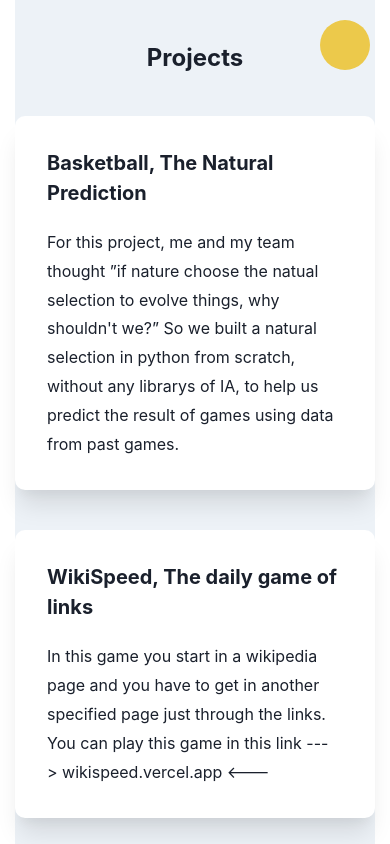
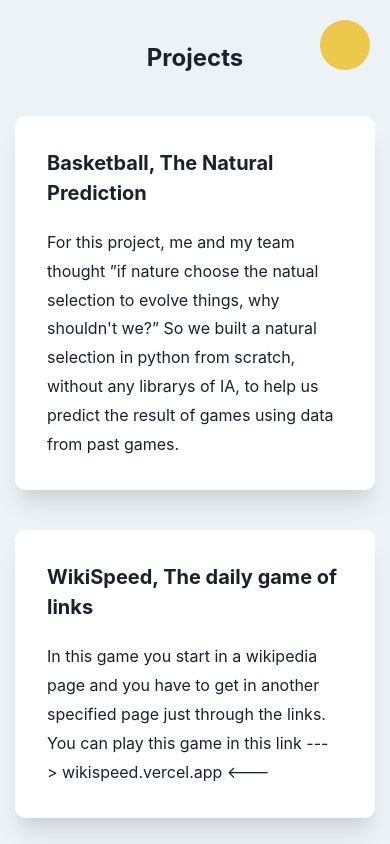
Before and after one commit to gregori-sabel/portfolio, a Next.js app: page / in a window 390 px wide. Shown: the top 844 px of the page. Built offline with nearby package versions, Linux system fonts and the light colour scheme.

Commit message:
responsive fix

```diff
--- a/src/pages/index.tsx
+++ b/src/pages/index.tsx
@@ -9,7 +9,7 @@ export function Home () {
 
   const shapeBGColor = useColorModeValue('gray.100', 'gray.80')
   return (
-    <Flex w='100%' justify='center'>
+    <Flex w='100%' justify='center' bg={shapeBGColor}>
       <Flex
         maxW='800px'
         flexDir='column'
```
